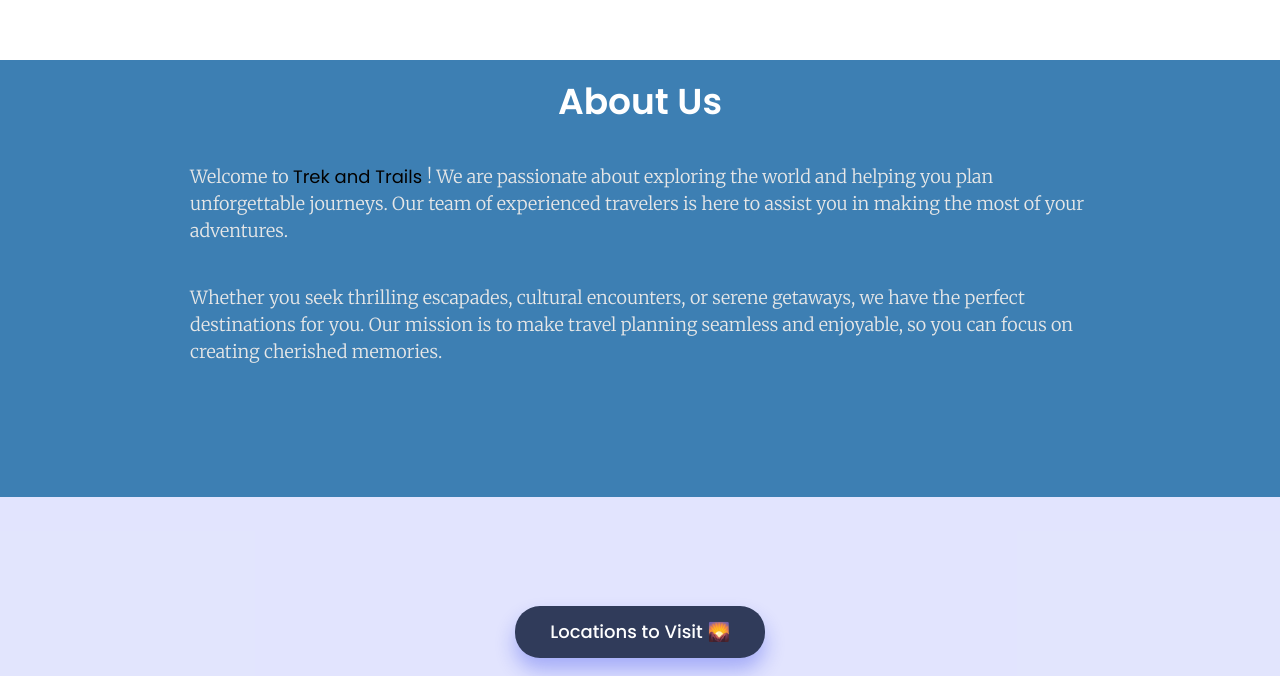
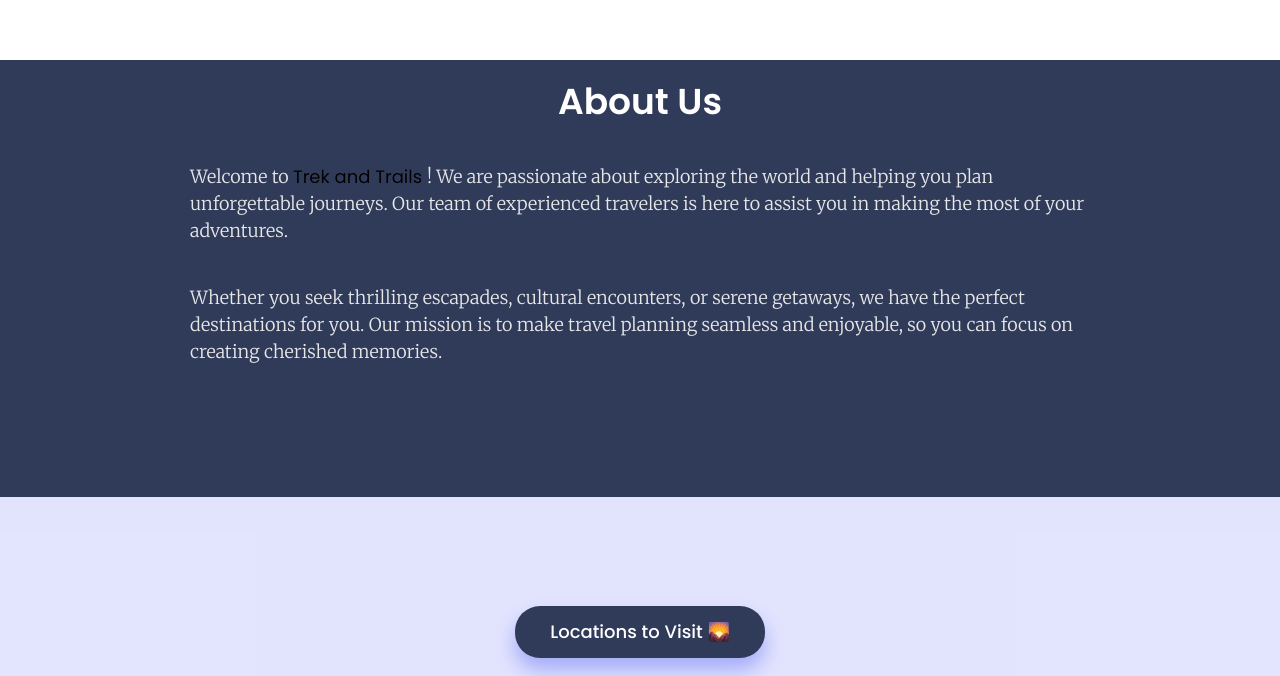
Before and after one commit to NavuuuHere/Travel-Dev, a website: page index.html in a window 1280 px wide. Shown: the part 740-1416 px from the top of the page. Drawn offline with nearby package versions, Linux system fonts and the light colour scheme; a script that the page names is missing.

Commit message:
Update aboutus.css
changed about us background color

```diff
--- a/assets/css/aboutus.css
+++ b/assets/css/aboutus.css
@@ -21,7 +21,7 @@
     font-family: Arial, sans-serif;
     position: relative;
     padding: 20px 0 100px 0;
-    background-color: #3d7fb3;
+    background-color: hsl(224, 30%, 27%);
     text-align: center;
   }
   .aabout-content p {
```
